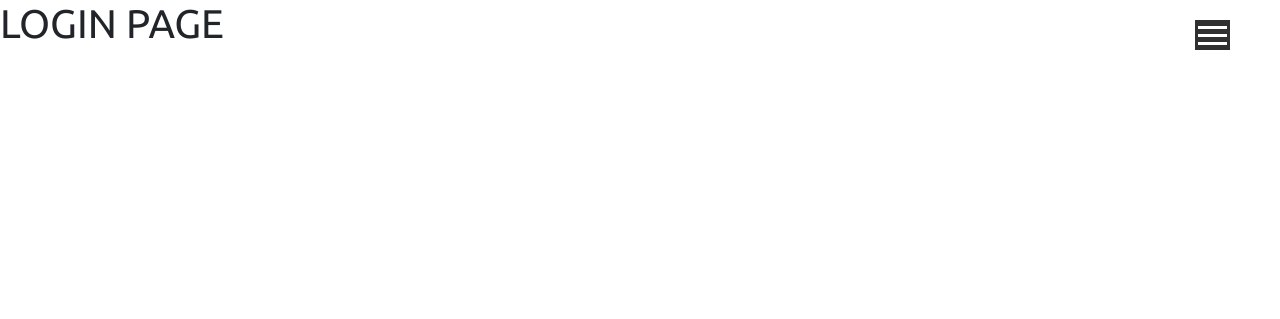
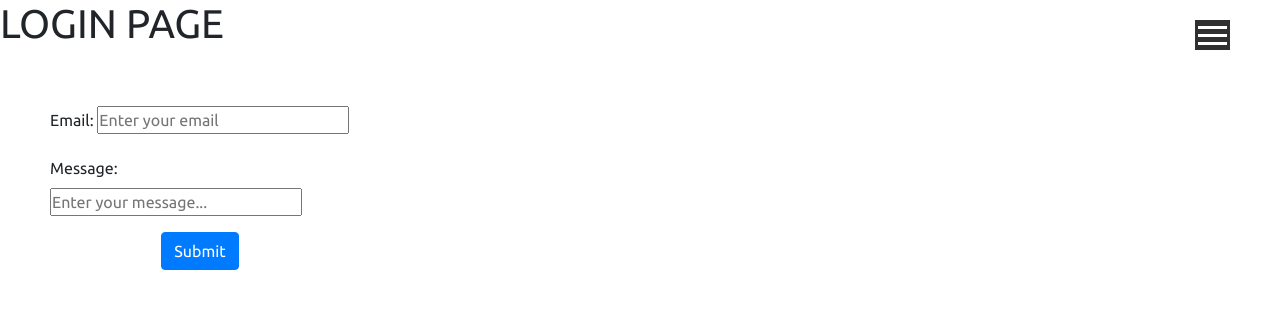
Before and after one commit to PunervaSingh/Book-Reselling-Management-System, a Flask app: page /login in a window 1280 px wide. Shown: the top 319 px of the page. Run offline with Flask 2, Linux system fonts and the light colour scheme; some libraries are stand-ins or nearby versions.

Commit message:
Temporary Login added

```diff
--- a/main/routes.py
+++ b/main/routes.py
@@ -1,6 +1,6 @@
 from main import app
 from flask import render_template, request
-from main.models import Contact
+from main.models import Contact,Login
 from main import db
 
 @app.route("/")
@@ -8,8 +8,17 @@ from main import db
 def home():
     return render_template('index.html')
 
-@app.route("/login")
+@app.route("/login", methods=['GET', 'POST'])
 def login():
+    if request.method == 'POST':
+        email = request.form['email']
+        password = request.form['msg']
+        if password == '' or email == '':
+            return render_template('contact.html', message='Please enter required field')
+        data = Contact(email,password)
+        db.session.add(data)
+        db.session.commit()
+        return render_template('index.html', message='Login successfully')
     return render_template('login.html')
 
 @app.route("/register", methods=['GET'])
--- a/main/templates/contact.html
+++ b/main/templates/contact.html
@@ -29,4 +29,5 @@
         </div>
     <!-- <div class="cc2"></div> -->
 </div>
+
 {% endblock %}
--- a/main/templates/login.html
+++ b/main/templates/login.html
@@ -2,4 +2,22 @@
 
 {% block content %}
 <h1>LOGIN PAGE</h1>
+<div class="login">
+    <div class="cc1">
+            <div class="cfc2">
+                <form action="/contact" method="POST" style="width: 400px;padding: 50px;">
+                    <div class="form-group">
+                        <label for="email">Email:</label>
+                        <input type="text" name="email" placeholder="Enter your email" />
+                    </div>
+                    <div class="form-group">
+                        <label for="password">Message:</label>
+                        <input type="text" name="password" placeholder="Enter your message..." />
+                    </div>
+                    <center><input type="submit" value="Submit" class="btn btn-primary" method='post'></center>
+                </form>
+            </div>
+        </div>
+    <!-- <div class="cc2"></div> -->
+</div>
 {% endblock %}
```
Also changed, not shown: main/models.py (+10 -0 lines), main/site.db.
